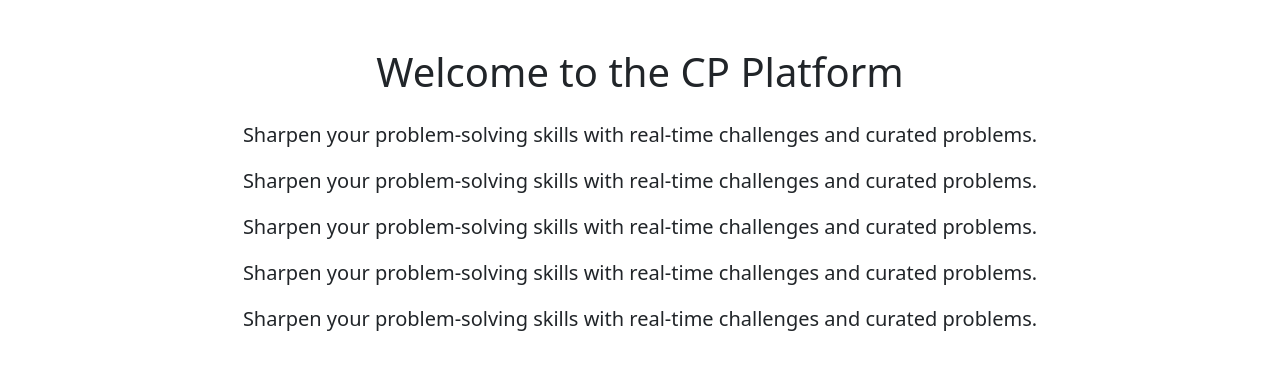
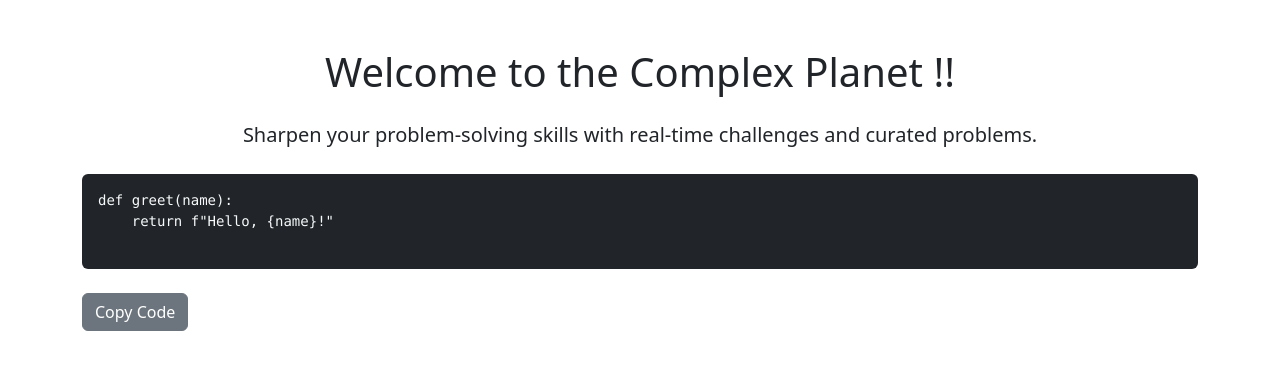
Before and after one commit to Anower77/CP-Platform, a Django app: page / in a window 1280 px wide. Shown: the part 56-426 px from the top of the page. Run offline with Django 5.2, Linux system fonts and the light colour scheme.

Commit message:
Devlopment - V.0.0.4

```diff
--- a/template/home/home.html
+++ b/template/home/home.html
@@ -3,14 +3,33 @@
 
 <div class="container mt-5">
     <div class="text-center">
-        <h1 class="mb-4">Welcome to the CP Platform</h1>
+        <h1 class="mb-4">Welcome to the Complex Planet !!</h1>
         <p class="lead">Sharpen your problem-solving skills with real-time challenges and curated problems.</p>
-        <p class="lead">Sharpen your problem-solving skills with real-time challenges and curated problems.</p>
-        <p class="lead">Sharpen your problem-solving skills with real-time challenges and curated problems.</p>
-        <p class="lead">Sharpen your problem-solving skills with real-time challenges and curated problems.</p>
-        <p class="lead">Sharpen your problem-solving skills with real-time challenges and curated problems.</p>
-        <!-- <a href="#" class="btn btn-primary btn-lg mt-3">Start Practicing</a> -->
+    </div>
+
+    <div class="mt-4">
+        <pre id="codeContent" class="bg-dark text-light p-3 rounded">
+def greet(name):
+    return f"Hello, {name}!"
+        </pre>
+        <button class="btn btn-secondary mt-2" onclick="copyCode()">Copy Code</button>
+        <div id="copyNotification" class="text-dark mt-2" style="display:none;">
+            ✅ Code copied successfully!
+        </div>
     </div>
 </div>
 
+<script>
+    function copyCode() {
+        const code = document.getElementById('codeContent').textContent;
+        navigator.clipboard.writeText(code).then(() => {
+            const notification = document.getElementById('copyNotification');
+            notification.style.display = 'block';
+            setTimeout(() => {
+                notification.style.display = 'none';
+            }, 2000);
+        });
+    }
+</script>
+
 {% endblock content %}
```
Also changed, not shown: db.sqlite3.
